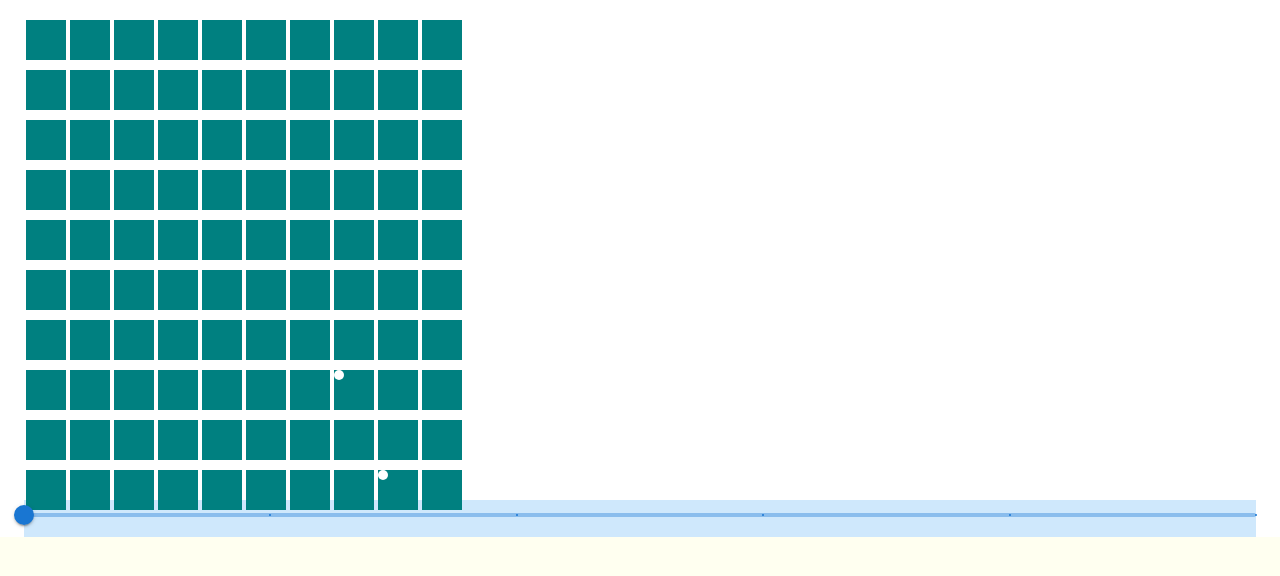
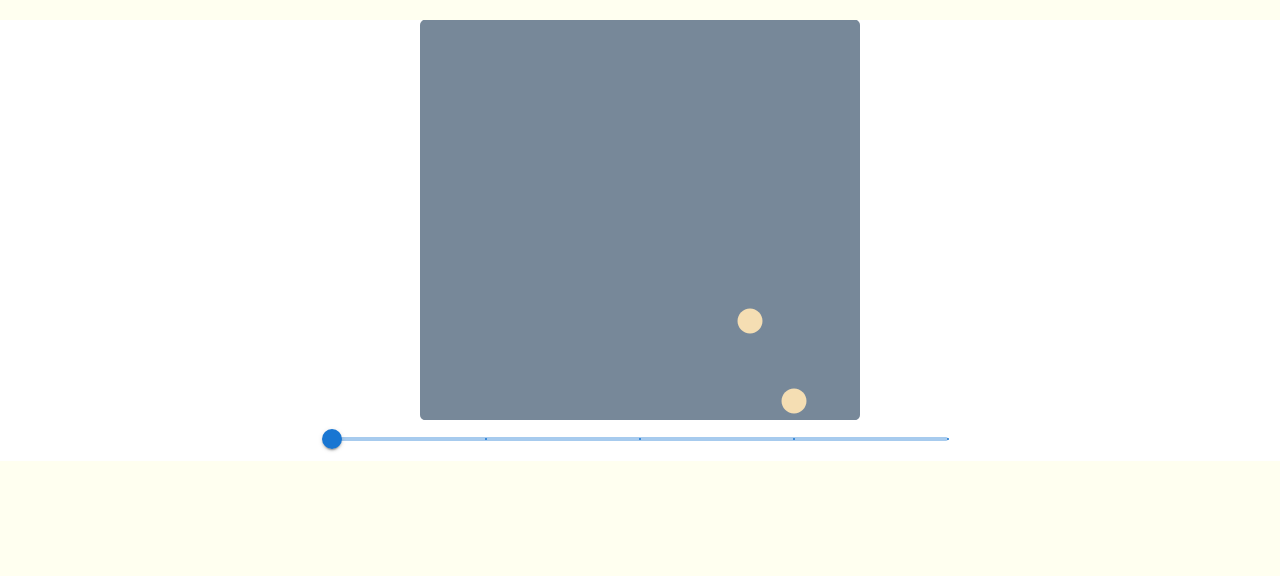
Before and after one commit to fiquinho/simulations, a React (Create React App) app in the folder app/: page / in a window 1280 px wide. Shown: the top 576 px of the page. Built offline with nearby package versions, Linux system fonts and the light colour scheme.

Commit message:
Upgrades on UI

```diff
--- a/app/src/App.js
+++ b/app/src/App.js
@@ -1,9 +1,10 @@
 import "./App.css";
 import React, { Fragment, useState, useEffect } from "react";
 import { styled } from "@mui/material/styles";
-import { Box, Container, TextField, Slider } from "@mui/material";
+import { Stack, Container, TextField, Slider } from "@mui/material";
 
 import CssBaseline from "@mui/material/CssBaseline";
+import CircleIcon from "@mui/icons-material/Circle";
 
 const StyledTextField = styled(TextField)(({ theme }) => ({
   "& .MuiFilledInput-root": {
@@ -179,17 +180,27 @@ function App() {
   return (
     <React.Fragment>
       <CssBaseline />
-      <Container maxWidth="xl">
-        <Box sx={{ bgcolor: "#cfe8fc" }}>
+      <Container maxWidth style={{ marginTop: 20, backgroundColor: "unset" }}>
+        <Stack
+          direction="column"
+          justifyContent="center"
+          alignItems="center"
+          spacing={"4px"}
+        >
+          <div
+            style={{
+              borderRadius: 5,
+              overflow: "hidden",
+            }}
+          >
             {grid.length > 0 &&
               grid.map((cells, index) => (
                 <div
                   key={index}
                   style={{
-                  height: 50,
-                  backgroundColor: "white",
+                    height: 40,
                     display: "flex",
-                  paddingTop: 20,
+                    backgroundColor: "lightslategray",
                   }}
                 >
                   {cells.map((cell, index) => (
@@ -198,25 +209,28 @@ function App() {
                       style={{
                         height: 40,
                         width: 40,
-                      backgroundColor: "teal",
+                        backgroundColor: "lightslategray",
                         marginLeft: 2,
                         marginRight: 2,
+                        display: "table-cell",
+                        verticalAlign: "middle",
                       }}
                     >
                       {cell.length > 0 && (
-                      <div
-                        style={{
-                          borderRadius: "50%",
-                          backgroundColor: "white",
-                          height: 10,
-                          width: 10,
+                        <CircleIcon
+                          sx={{
+                            fontSize: 30,
+                            marginTop: "15%",
+                            color: "wheat",
                           }}
-                      ></div>
+                        />
                       )}
                     </div>
                   ))}
                 </div>
               ))}
+          </div>
+          <div style={{ width: "50%" }}>
             <Slider
               aria-label="Steps"
               defaultValue={1}
@@ -227,9 +241,10 @@ function App() {
               step={1}
               marks
               min={1}
-            max={steps.length}
+              max={steps.length - 1}
             />
-        </Box>
+          </div>
+        </Stack>
       </Container>
     </React.Fragment>
   );
```
Lines whose indentation alone changed are shown as unchanged.
